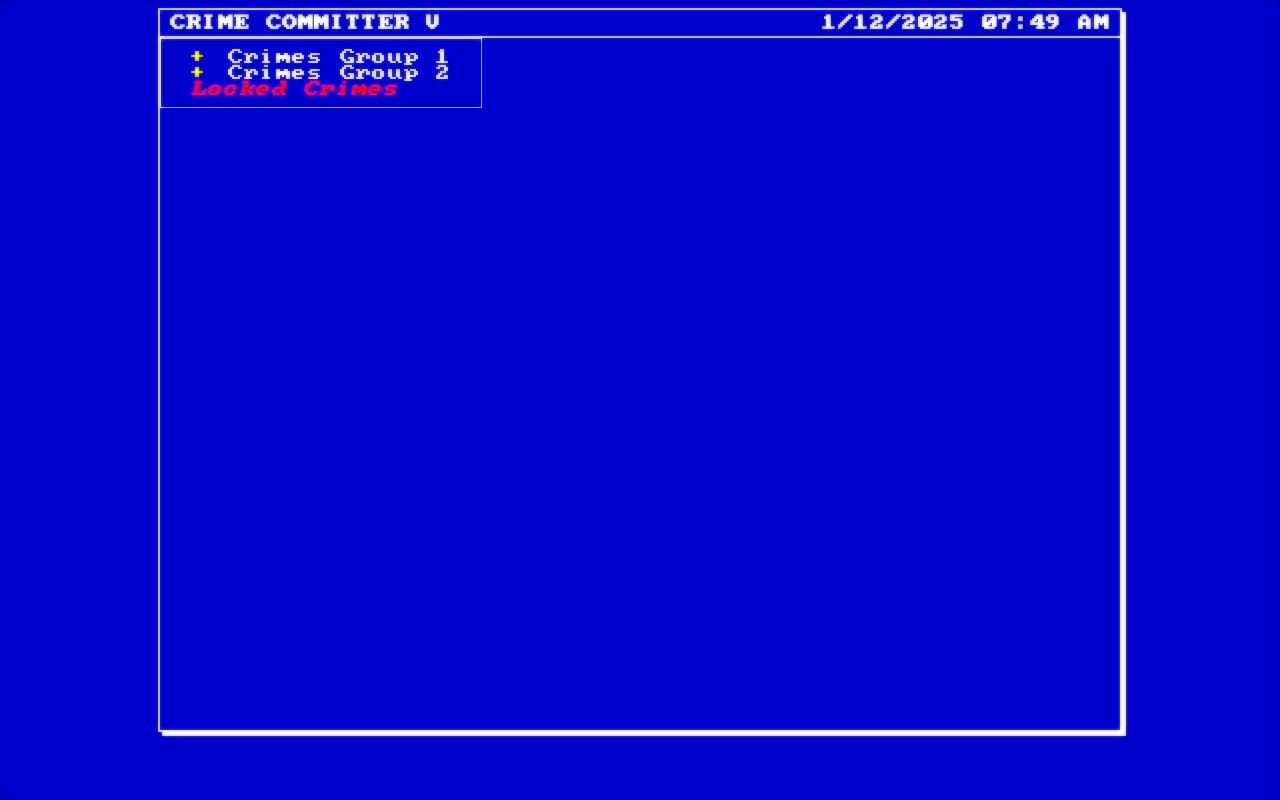
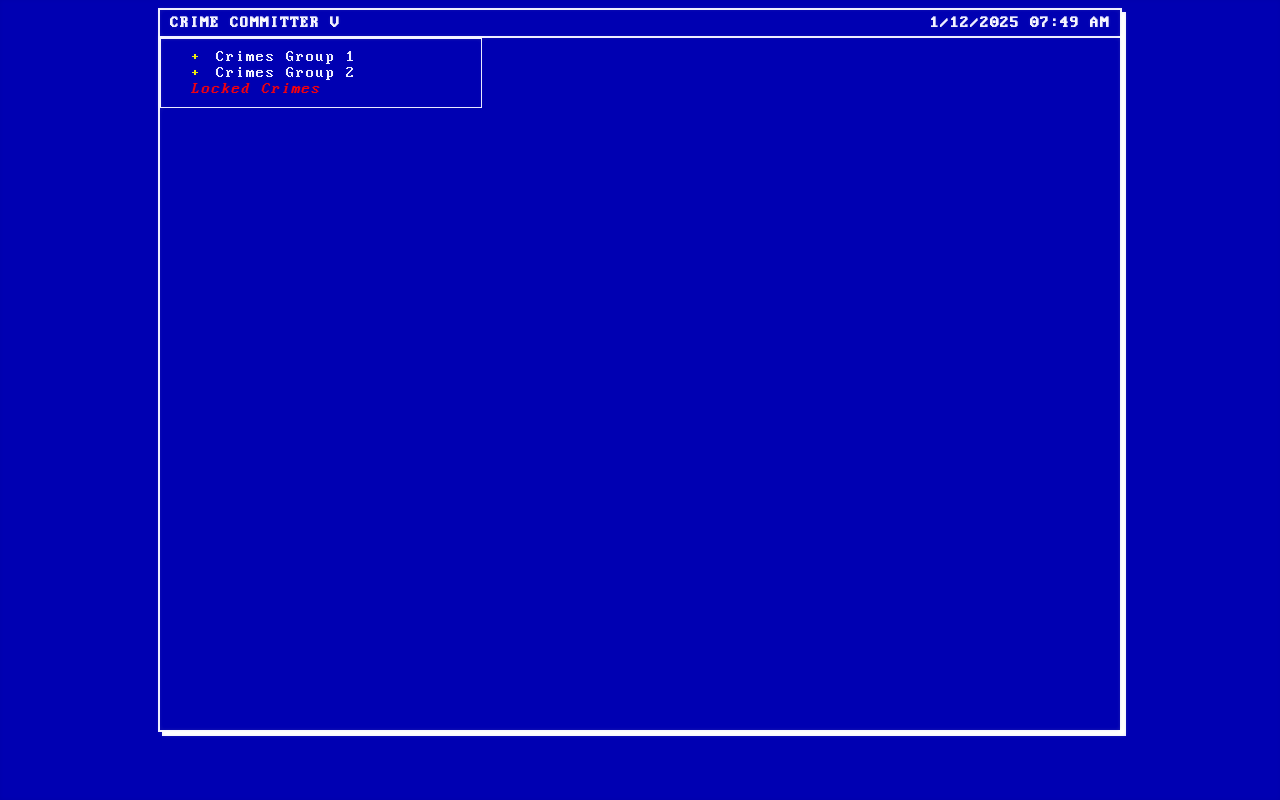
Before and after one commit to rodtronics/ccv, a plain HTML site: page index.html in a window 1280 px wide. Drawn offline with Linux system fonts and the light colour scheme.

Commit message:
add font size

```diff
--- a/stylesheet.css
+++ b/stylesheet.css
@@ -1,7 +1,7 @@
 @font-face {
   font-family: "VGA_Font";
-  /* src: url("crimecommitter.com/assets/PxPlus_IBM_VGA_9x8.ttf"); */
-  src: url("assets/PxPlus_IBM_VGA_9x8.ttf");
+  src: url("crimecommitter.com/assets/PxPlus_IBM_VGA_9x16.ttf");
+  src: url("assets/PxPlus_IBM_VGA_9x16.ttf");
 }
 
 :root {
@@ -28,7 +28,7 @@
 
   font-size: 2vh;
   /* transform: scale(1.2, 1); */
-  letter-spacing: -2px;
+  letter-spacing: 1px;
   /* font-family: monospace; */
   /* text-shadow: 0 0 5px var(--background-blue), 0 0 10px var(--background-blue); */
 }
@@ -44,12 +44,12 @@ body {
 }
 
 .filterDiv {
-  backdrop-filter: blur(2px) saturate(200%);
+  backdrop-filter: blur(2px) saturate(100%);
   /* backdrop-filter: blur(2px); */
 
   mix-blend-mode: screen;
   mix-blend-mode: difference;
-  opacity: 0.4;
+  opacity: 0.1;
   z-index: 10;
   pointer-events: none;
   filter: contrast(1.2) brightness(1.1) saturate(1.5) blur(0.5px);
```
Also changed, not shown: drawText.js (+8 -1 lines), assets/PxPlus_IBM_VGA_9x16.ttf (added).
